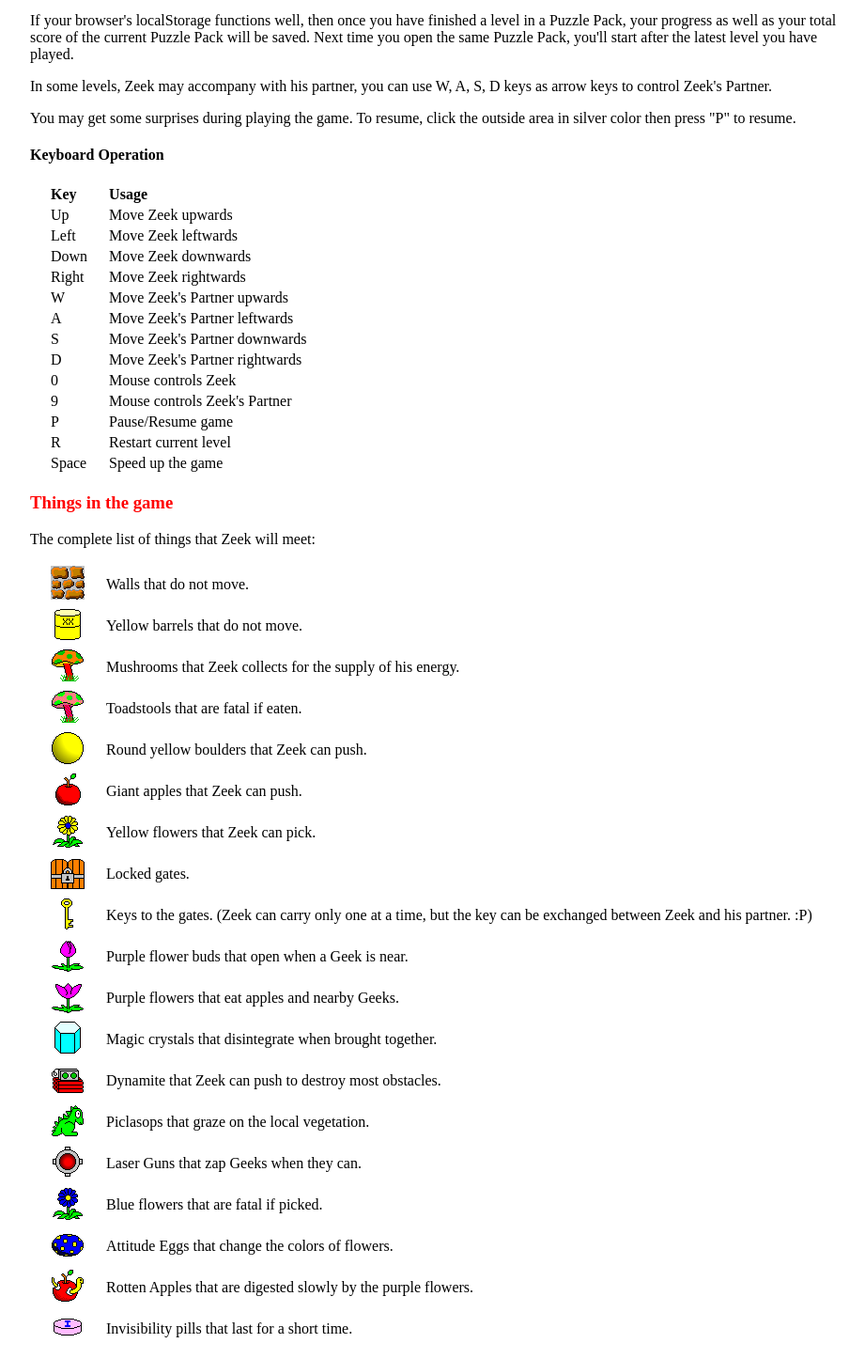
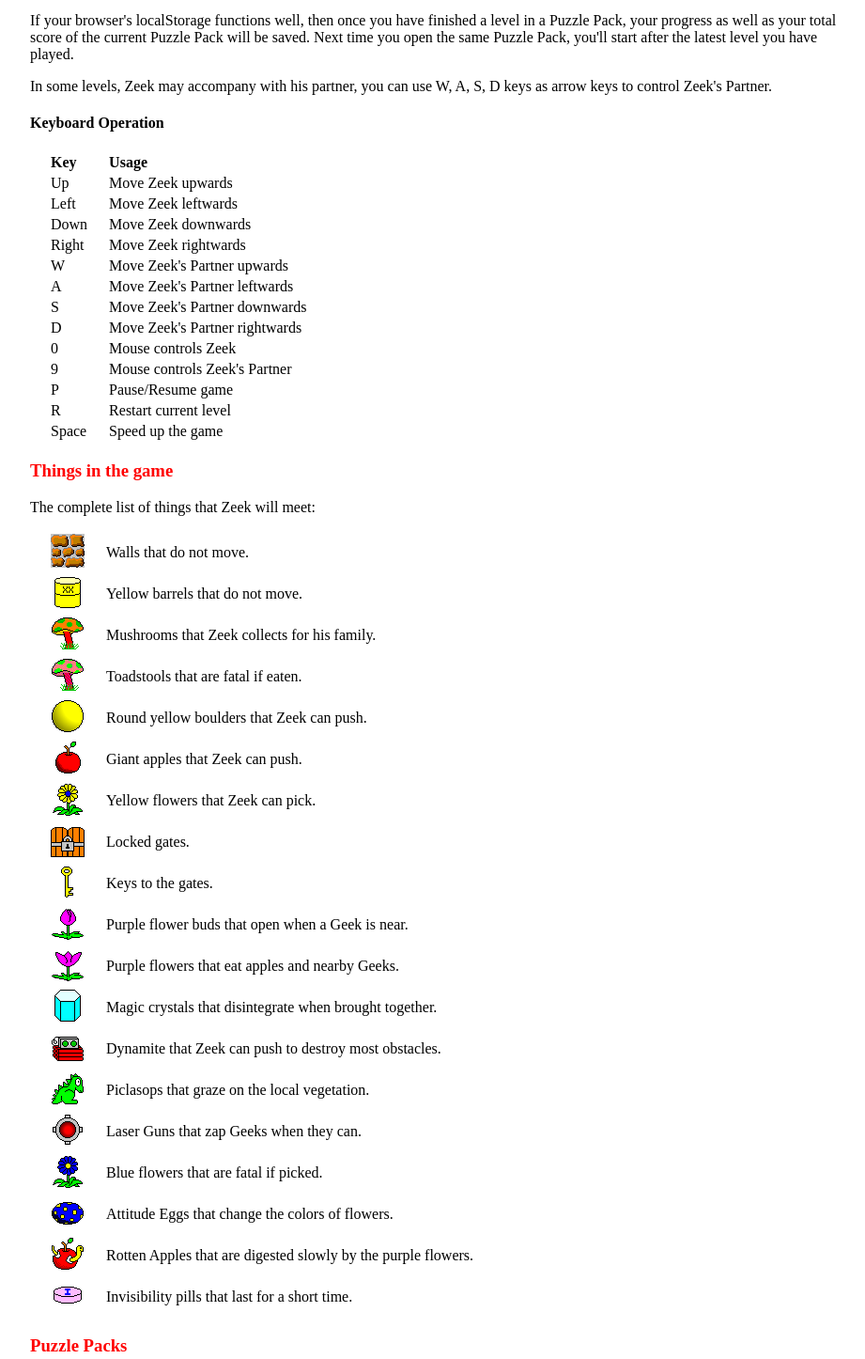
Before and after one commit to frank-deng/zeek-the-geek, a plain HTML site: page index.html in a window 1280 px wide. Shown: the part 735-2181 px from the top of the page at 94% size, without its empty margins (168-1089 px from the left). Drawn offline with Linux system fonts and the light colour scheme.

Commit message:
Updated index.html

```diff
--- a/index.html
+++ b/index.html
@@ -16,6 +16,9 @@
 				font-family: 'Times New Roman', Times, serif;
 				user-select: none;
 				margin: 10px 0;
+			}
+			h1 .zeekImage{
+				margin:0 6px;
 			}
 			div.bodyContainer{
 				margin-left: auto;
@@ -131,7 +134,6 @@
 				<p>Using the mouse, just click on the spot that you want Zeek to move to, and he responds. If you click at somewhere not at the same row or column as Zeek, Zeek will try to avoid all the potential hazards to reach the point you've clicked. If there is no available way between Zeek and the point you've clicked, Zeek will just stand there.</p>
 				<p>If your browser's localStorage functions well, then once you have finished a level in a Puzzle Pack, your progress as well as your total score of the current Puzzle Pack will be saved. Next time you open the same Puzzle Pack, you'll start after the latest level you have played.</p>
 				<p>In some levels, Zeek may accompany with his partner, you can use W, A, S, D keys as arrow keys to control Zeek's Partner.</p>
-				<p>You may get some surprises during playing the game. To resume, click the outside area in silver color then press "P" to resume.</p>
 				<h4>Keyboard Operation</h4>
 				<table class='list'>
 					<tr><th>Key</th><th>Usage</th></tr>
@@ -163,7 +165,7 @@
 						<td>Yellow barrels that do not move.</td></tr>
 					<tr>
 						<td><div class='zeekImage' id='image2' style='background-position:-36px -324px;'></div></td>
-						<td>Mushrooms that Zeek collects for the supply of his energy.</td>
+						<td>Mushrooms that Zeek collects for his family.</td>
 					</tr>
 					<tr>
 						<td><div class='zeekImage' id='image2' style='background-position:-36px -360px;'></div></td>
@@ -187,7 +189,7 @@
 					</tr>
 					<tr>
 						<td><div class='zeekImage' id='image2' style='background-position:-36px -252px;'></div></td>
-						<td>Keys to the gates. (Zeek can carry only one at a time, but the key can be exchanged between Zeek and his partner. :P)</td>
+						<td>Keys to the gates.</td>
 					</tr>
 					<tr>
 						<td><div class='zeekImage' id='image1' style='background-position:-72px 0px;'></div></td>
```
